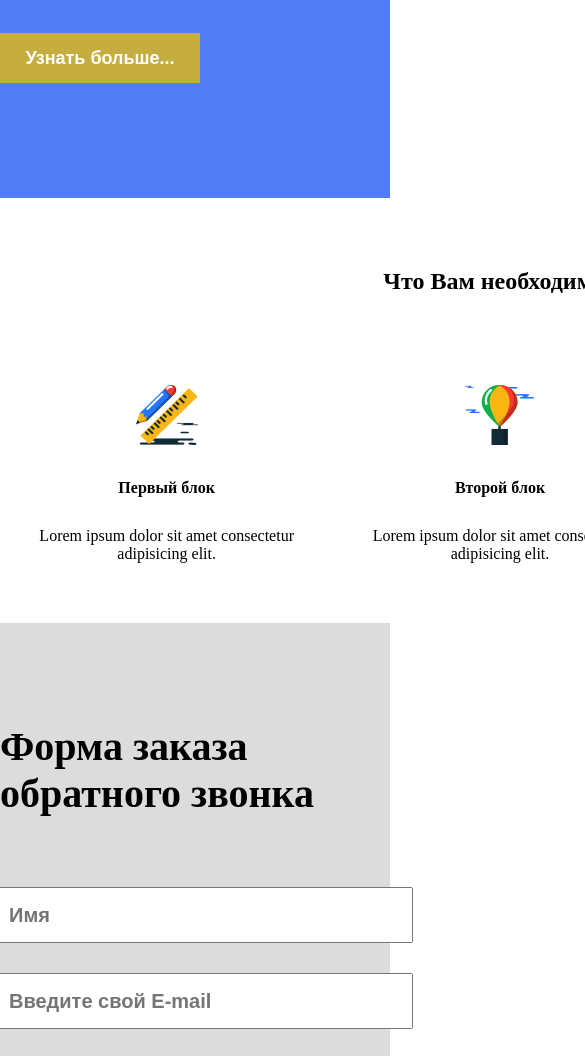
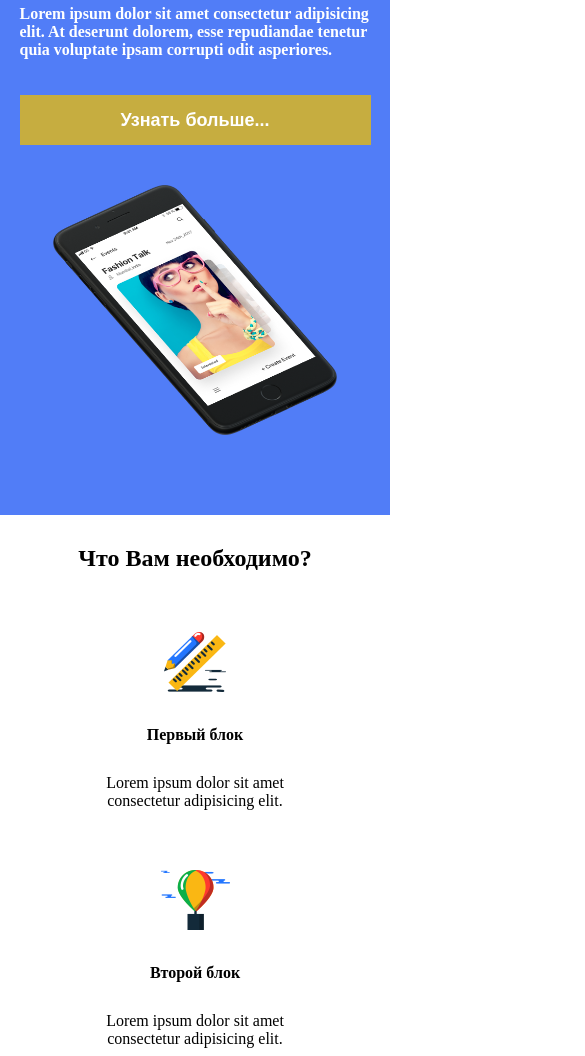
Before and after one commit to avkor66/magister, a plain HTML site: page index.html in a window 390 px wide. Shown: the part 316-1372 px from the top of the page, 585 px wide, since content can reach past the window. Drawn offline with nearby package versions, Linux system fonts and the light colour scheme.

Commit message:
init: flexible

```diff
--- a/style.css
+++ b/style.css
@@ -19,7 +19,6 @@ body {
   animation-name: headerAnimation;
   animation-delay: 5s;
   animation-duration: 5s;
-  animation-iteration-count: infinite;
 }
 @keyframes headerAnimation {
   0% {
@@ -63,26 +62,18 @@ body {
   padding: 0 20px 0px;
   text-align: center;
   cursor: pointer;
-  transition: all 2s;
+  transition: all 0.5s;
 }
 .card__text:hover {
-  transform: scale(3);
+  transform: scale(1.5);
 }
 .card__title {
   cursor: pointer;
   padding: 30px 0;
-  transition: all 2s;
 }
-.card__title:hover {
-  transform: translate(30px, 0) rotate(180deg);
-  background-color: bisque;
-}
+
 .card__img {
   cursor: pointer;
-  transition: all 1s;
-}
-.card__img:hover {
-  transform: skew(30deg, 30deg);
 }
 h4 {
   margin-block-end: 0;
@@ -102,14 +93,14 @@ h4 {
 }
 .right:hover {
   animation-name: headerAnimationImage;
-  animation-duration: 5s;
+  animation-duration: 2s;
 }
 @keyframes headerAnimationImage {
   from {
     scale: 1;
   }
   to {
-    scale: 3;
+    scale: 1.2;
   }
 }
 
@@ -200,7 +191,97 @@ footer {
   border: 0;
   cursor: pointer;
  }
- .inpt:hover {
-  animation: flipInX;
-  animation-duration: 2s;
+ @media only screen and (max-width: 1070px) {
+  .offer {
+    justify-content: center;
+    gap: 30px;
+  }
+  .right > img {
+    height: 300px;
+  }
+  .logo {
+    text-align: center;
+    margin-bottom: 30px;
+  }
  }
+ @media only screen and (max-width: 1000px) {
+  .card__text {
+    width: 200px;
+  }
+ }
+ @media only screen and (max-width: 900px) {
+  .contain {
+    width: auto;
+  }
+  .left {
+    width: 250px;
+  }
+ }
+ @media only screen and (max-width: 800px) {
+  .right > img {
+    height: 250px;
+  }
+  .offer {
+    gap: 50px;
+  }
+ }
+ @media only screen and (max-width: 767px) {
+  .forms__input > label {
+    width: 100%;
+  }
+  .btn {
+    width: 100%;
+  }
+ }
+ @media only screen and (max-width: 670px) {
+  .offer {
+    flex-direction: column;
+    gap: 20px;
+    align-items: center;
+  }
+  .left, .right {
+    width: 90%;
+  }
+  .right {
+    display: flex;
+    justify-content: center;
+    align-items: center;
+  }
+  .offer__button {
+    width: 300px;
+  }
+  .head__section {
+    margin-top: 30px;
+  }
+  .cards {
+    flex-direction: column;
+    margin: 0;
+    margin-bottom: 30px;
+  }
+  .card {
+    margin-bottom: 0;
+  }
+  .forms__title {
+    width: 90%;
+    text-align: center;
+    margin-top: 50px;
+    margin-bottom: 3cap;
+  }
+  .forms__input {
+    width: 90%;
+  }
+  .inpt {
+    width: -webkit-fill-available;
+  }
+ }
+ @media only screen and (max-width: 450px) {
+  .offer__button {
+    width: 100%;
+  }
+  .offer__title {
+    width: 100%;
+  }
+  .offer__text {
+    width: 100%;
+  }
+}
```
